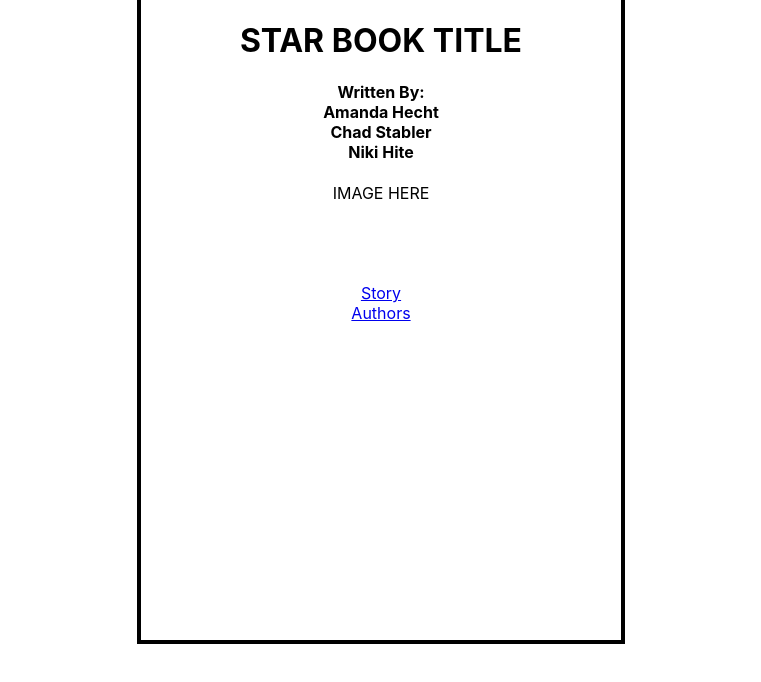
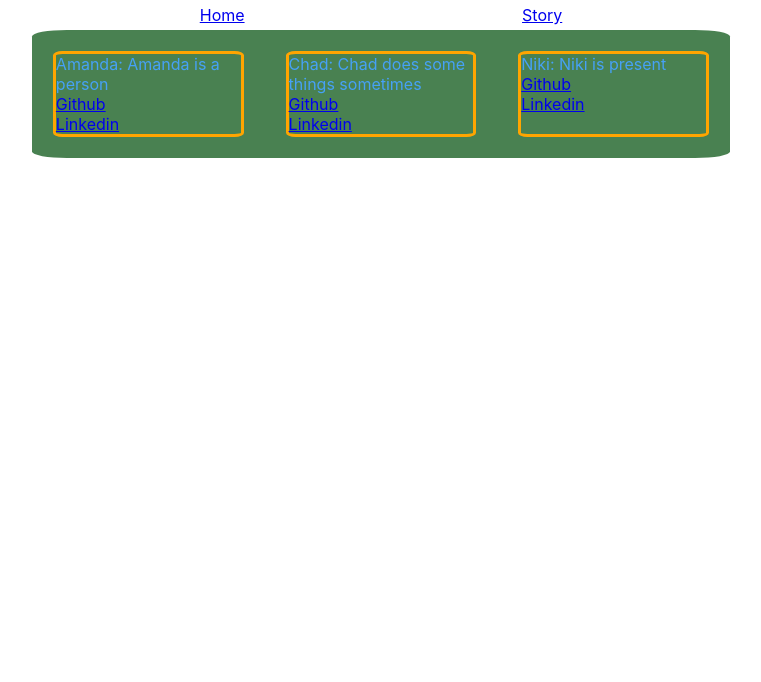
Before and after one commit to thezincCAN/starbook-frontend, a React (Create React App) app: page /credits in a window 1280 px wide. Shown: the top 682 px of the page, without its empty margins (259-1020 px from the left). Built offline with nearby package versions, Linux system fonts and the light colour scheme.

Commit message:
initial page components created

```diff
--- a/src/App.js
+++ b/src/App.js
@@ -1,14 +1,16 @@
 import './App.css';
 import {
   BrowserRouter as Router,
-  Routes,
   Route,
   Link,
 } from 'react-router-dom';
+import Credits from './Pages/Credits';
+import Story from './Pages/Story';
 
 function App() {
   return (
     <Router>
+      <Route exact path='/'>
         <div className="App">
           <div className='coverpage'>
             <h1>STAR BOOK TITLE</h1>
@@ -22,6 +24,13 @@ function App() {
 
           </div>
         </div>
+      </Route>
+      <Route exact path='/credits'>
+        <Credits />
+      </Route>
+      <Route exact path='/story'>
+        <Story />
+      </Route>
     </Router>
   );
 }
--- /dev/null
+++ b/src/Pages/Credits.css
@@ -0,0 +1,30 @@
+.Page {
+    display: flex;
+    flex-direction: column;
+    align-items: center;
+}
+
+.Header {
+    width: 50%;
+    margin: 5px;
+    display: flex;
+    flex-direction: row;
+    justify-content: space-around;
+}
+
+.Authors {
+    display: flex;
+    flex-direction: row;
+    background-color: rgb(73, 129, 81);
+    border-radius: 5%;
+    color: rgb(70, 161, 246);
+}
+
+.Authors div {
+    display: flex;
+    flex-direction: column;
+    width: 30%;
+    margin: 3%;
+    border: 3px solid orange;
+    border-radius: 5%;
+}
--- /dev/null
+++ b/src/Pages/Credits.jsx
@@ -0,0 +1,33 @@
+import { NavLink } from 'react-router-dom';
+import './Credits.css';
+
+export default function Credits() {
+  return <div className='Page'>
+    <header className='Header'>
+      <NavLink to='/'>Home</NavLink>
+      <NavLink to='/story'>Story</NavLink>
+    </header>
+    <div className='Authors'>
+      <div>
+        Amanda: Amanda is a person
+        <a href='https://github.com/amanda-hecht89'>Github</a>
+        <a href='https://www.linkedin.com/in/amanda-hecht/'>Linkedin</a>
+      </div>
+
+      <div>
+        Chad: Chad does some things sometimes
+        <a href='https://github.com/Chad-Stabler'>Github</a>
+        <a href='https://www.linkedin.com/in/chad-stabler/'>Linkedin</a>
+      </div>
+
+      <div>
+        Niki: Niki is present
+        <a href='https://github.com/nikihite'>Github</a>
+        <a href='https://www.linkedin.com/in/nikihite/'>Linkedin</a>
+      </div>
+
+    </div>
+
+
+  </div>;
+}
--- /dev/null
+++ b/src/Pages/Story.jsx
@@ -0,0 +1,11 @@
+import { NavLink } from 'react-router-dom';
+
+export default function Story() {
+  return <div>
+    <header className='Header'>
+      <NavLink to='/'>Home</NavLink>
+      <NavLink to='/credits'>Authors</NavLink>
+    </header>
+    Magical story stuff here
+  </div>;
+}
```
Lines whose indentation alone changed are shown as unchanged.
